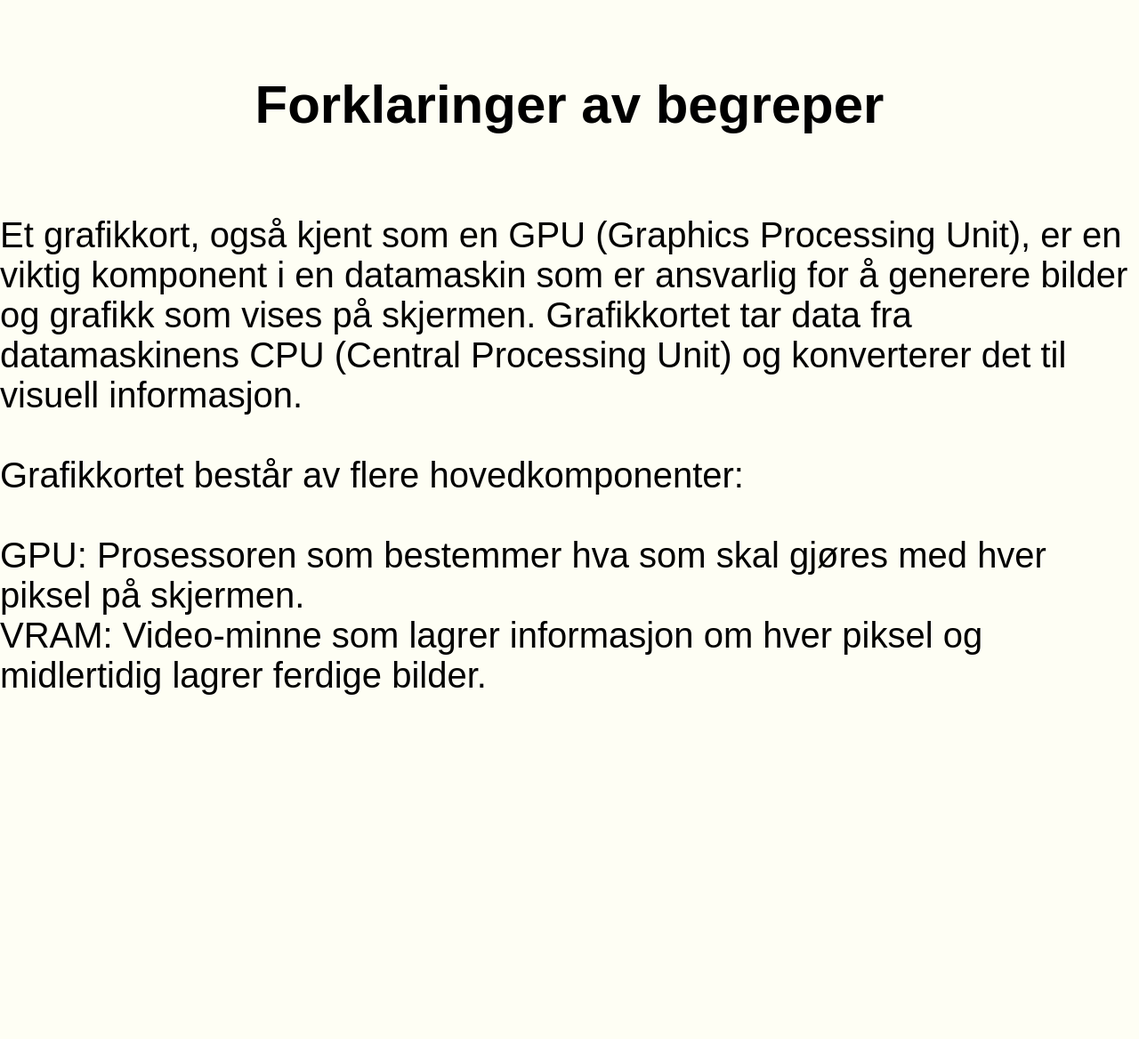
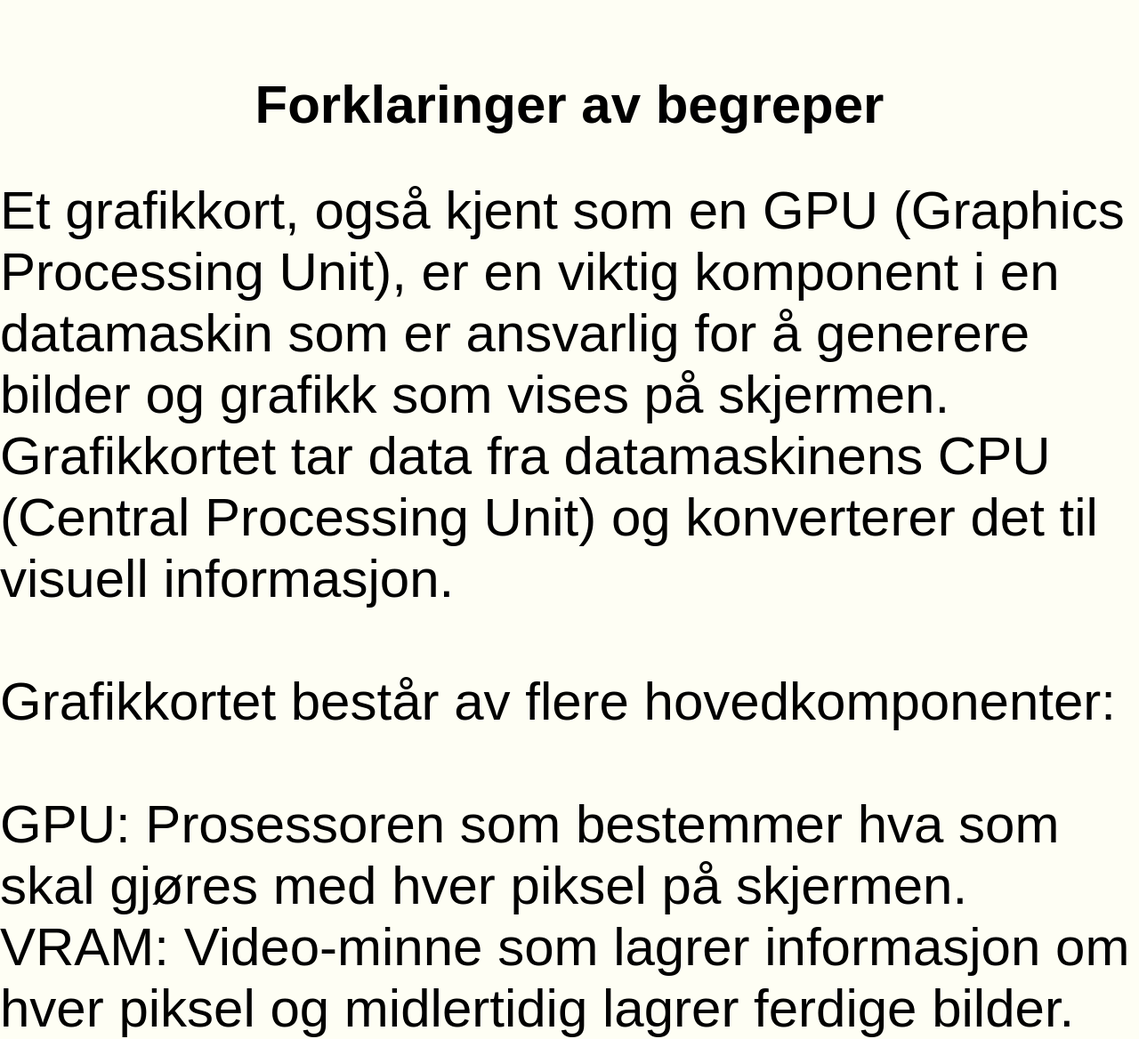
Before and after one commit to Honapon/terminoppgave_vg2, a PHP site: page /brukerstotte.html in a window 1280 px wide. Shown: the part 56-1224 px from the top of the page at 89% size. Before the commit the page ends 837 px from the top, so only its background shows below. Run offline with PHP 8.4, Linux system fonts and the light colour scheme.

Commit message:
Update style.css

```diff
--- a/style.css
+++ b/style.css
@@ -79,4 +79,14 @@ body{
     justify-content: center;
     margin: 0px;
 
+    p{
+        font-family: "quicksand", sans-serif;
+        font-weight: 500;
+        font-style: normal;
+        font-size: 150%;
+        display: flex;
+        justify-content: center;
+        margin: 0px;
+    }
+
 }
```
